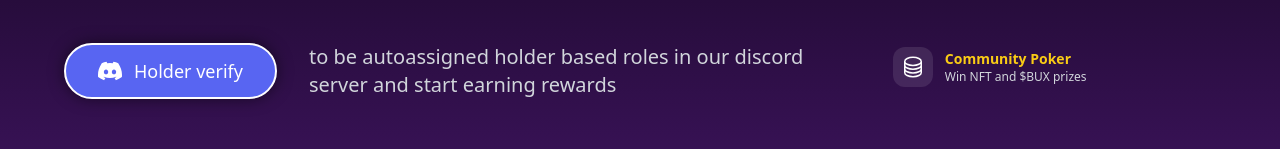
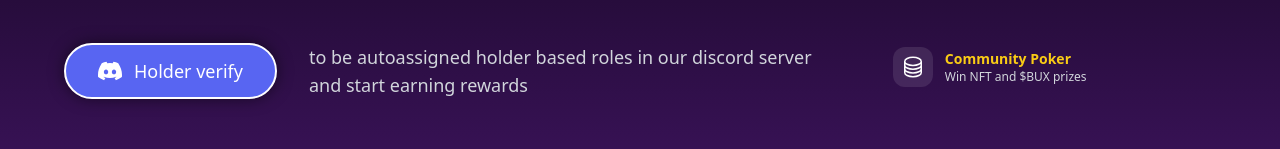
Before and after one commit to tomBUXDAO/BUXDAO, a React (Vite) app: page / in a window 1280 px wide. Shown: the part 373-522 px from the top of the page. Built offline with nearby package versions, Linux system fonts and the light colour scheme; no server answers.

Commit message:
style: adjust text size for tablet portrait - Reduce text size on tablet portrait - Adjust responsive text scaling - text-xs for sm breakpoint

```diff
--- a/src/components/Hero.jsx
+++ b/src/components/Hero.jsx
@@ -59,7 +59,7 @@ const Hero = () => {
                 <DiscordIcon className="h-5 w-5 sm:h-6 sm:w-6" />
                 <span>Holder verify</span>
               </button>
-              <p className="text-sm sm:text-base md:text-lg lg:text-xl text-gray-300">
+              <p className="text-sm sm:text-xs md:text-base lg:text-lg text-gray-300">
                 to be autoassigned holder based roles in our discord server and start earning rewards
               </p>
             </div>
```
